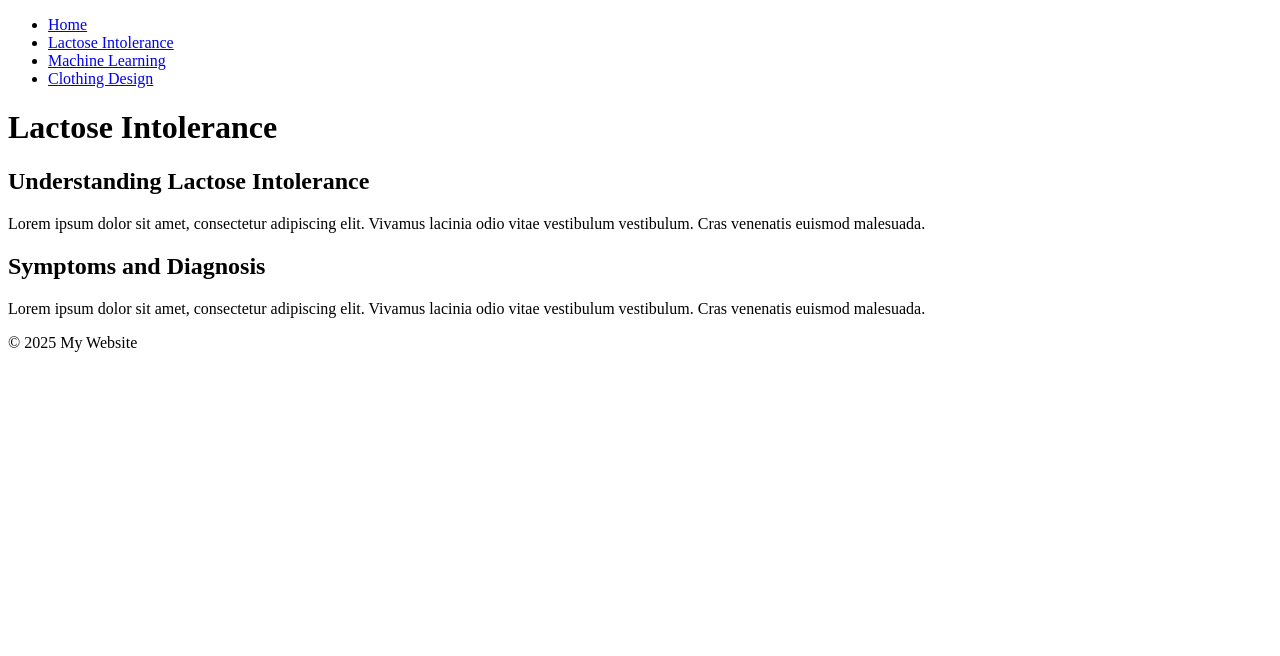
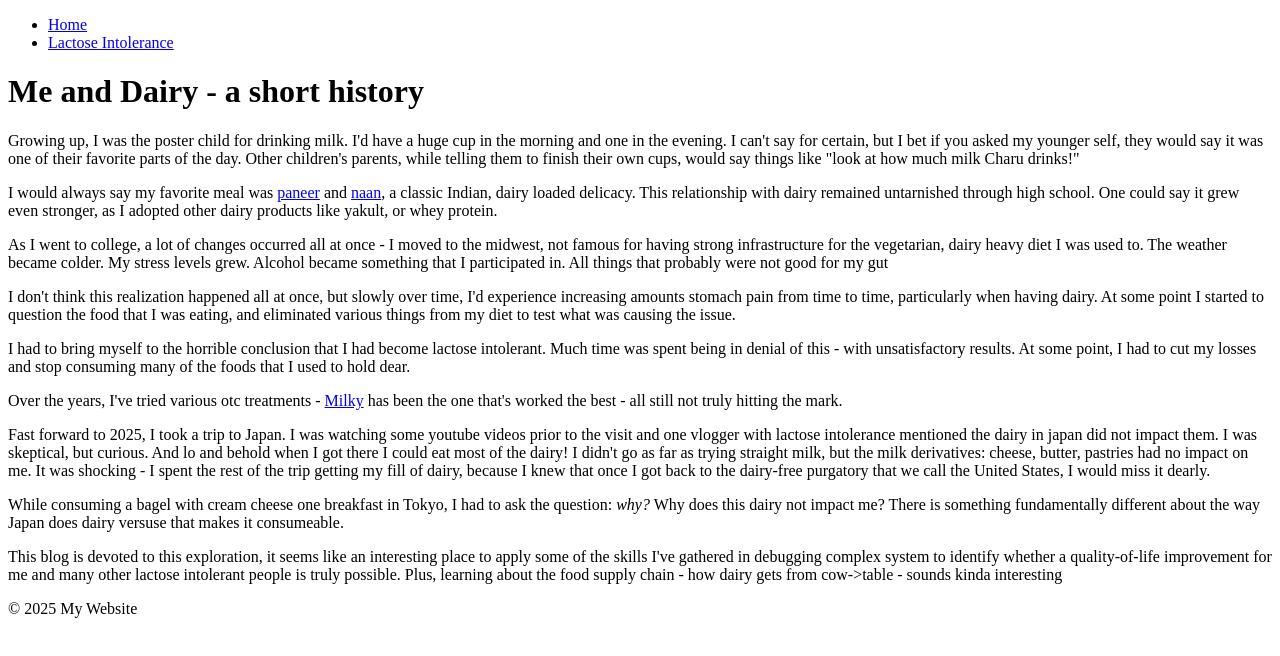
Before and after one commit to chawroo/charu.github.io, a plain HTML site: page lactose_intolerance.html in a window 1280 px wide. Drawn offline with Linux system fonts and the light colour scheme.

Commit message:
Update lactose_intolerance.html

```diff
--- a/lactose_intolerance.html
+++ b/lactose_intolerance.html
@@ -4,7 +4,6 @@
     <meta charset="UTF-8">
     <meta name="viewport" content="width=device-width, initial-scale=1.0">
     <title>Lactose Intolerance - My Website</title>
-    <link rel="stylesheet" href="css/styles.css">
 </head>
 <body>
     <header>
@@ -12,25 +11,25 @@
             <ul>
                 <li><a href="index.html">Home</a></li>
                 <li><a href="lactose_intolerance.html">Lactose Intolerance</a></li>
-                <li><a href="machine_learning.html">Machine Learning</a></li>
-                <li><a href="clothing_design.html">Clothing Design</a></li>
             </ul>
         </nav>
     </header>
     <main>
-        <h1>Lactose Intolerance</h1>
-        <article>
-            <h2>Understanding Lactose Intolerance</h2>
-            <p>Lorem ipsum dolor sit amet, consectetur adipiscing elit. Vivamus lacinia odio vitae vestibulum vestibulum. Cras venenatis euismod malesuada.</p>
-        </article>
-        <article>
-            <h2>Symptoms and Diagnosis</h2>
-            <p>Lorem ipsum dolor sit amet, consectetur adipiscing elit. Vivamus lacinia odio vitae vestibulum vestibulum. Cras venenatis euismod malesuada.</p>
-        </article>
+        <h1>Me and Dairy - a short history</h1>
+        <h2></h2>
+        <p>Growing up, I was the poster child for drinking milk. I'd have a huge cup in the morning and one in the evening. I can't say for certain, but I bet if you asked my younger self, they would say it was one of their favorite parts of the day.
+        Other children's parents, while telling them to finish their own cups, would say things like "look at how much milk Charu drinks!"</p>
+        <p>I would always say my favorite meal was <a href="https://en.wikipedia.org/wiki/Paneer">paneer</a> and <a href="https://en.wikipedia.org/wiki/Naan">naan</a>, a classic Indian, dairy loaded delicacy. This relationship with dairy remained untarnished through high school. One could say it grew even stronger, as I adopted other dairy products like yakult, or whey protein. </p>
+        <p>As I went to college, a lot of changes occurred all at once - I moved to the midwest, not famous for having strong infrastructure for the vegetarian, dairy heavy diet I was used to. The weather became colder. My stress levels grew. Alcohol became something that I participated in. All things that probably were not good for my gut</p>
+        <p>I don't think this realization happened all at once, but slowly over time, I'd experience increasing amounts stomach pain from time to time, particularly when having dairy. At some point I started to question the food that I was eating, and eliminated various things from my diet to test what was causing the issue.</p>
+        <p>I had to bring myself to the horrible conclusion that I had become lactose intolerant. Much time was spent being in denial of this - with unsatisfactory results. At some point, I had to cut my losses and stop consuming many of the foods that I used to hold dear.</p>
+        <p>Over the years, I've tried various otc treatments - <a href="https://shopmilky.com">Milky</a> has been the one that's worked the best - all still not truly hitting the mark. </p>
+        <p>Fast forward to 2025, I took a trip to Japan. I was watching some youtube videos prior to the visit and one vlogger with lactose intolerance mentioned the dairy in japan did not impact them. I was skeptical, but curious. And lo and behold when I got there I could eat most of the dairy! I didn't go as far as trying straight milk, but the milk derivatives: cheese, butter, pastries had no impact on me. It was shocking - I spent the rest of the trip getting my fill of dairy, because I knew that once I got back to the dairy-free purgatory that we call the United States, I would miss it dearly. </p>
+        <p>While consuming a bagel with cream cheese one breakfast in Tokyo, I had to ask the question: <i>why?</i> Why does this dairy not impact me? There is something fundamentally different about the way Japan does dairy versuse that makes it consumeable.</p>
+        <p>This blog is devoted to this exploration, it seems like an interesting place to apply some of the skills I've gathered in debugging complex system to identify whether a quality-of-life improvement for me and many other lactose intolerant people is truly possible. Plus, learning about the food supply chain - how dairy gets from cow->table - sounds kinda interesting</p>
     </main>
     <footer>
         <p>&copy; 2025 My Website</p>
     </footer>
-    <script src="js/scripts.js"></script>
 </body>
 </html>
```
